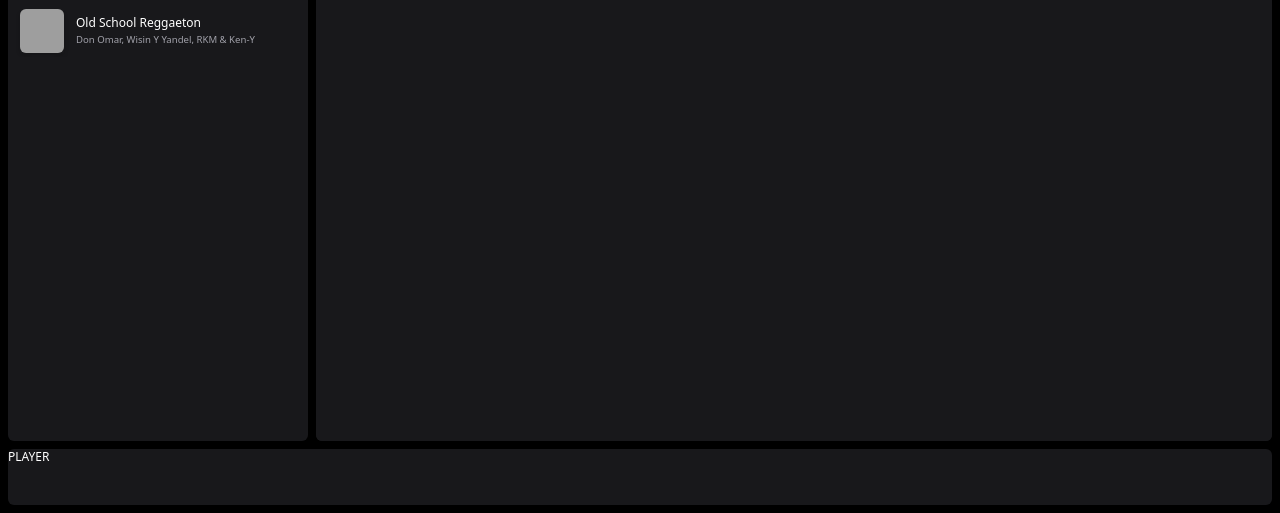
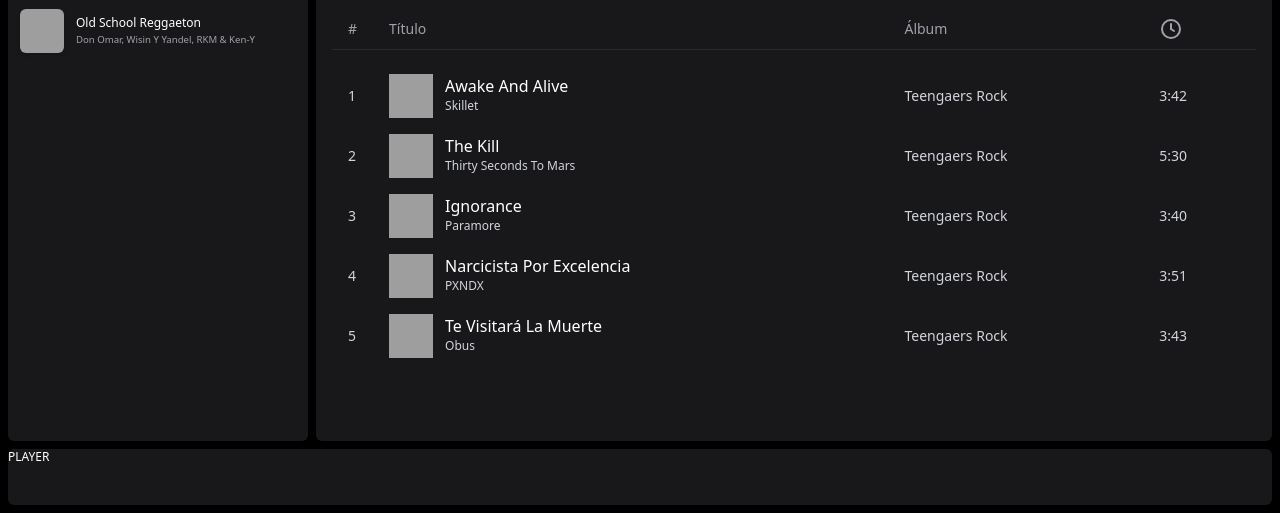
Before and after one commit to SamueLauXd/spotify-clon, an Astro site: page /playlist/1 in a window 1280 px wide. Shown: the part 287-800 px from the top of the page. Built offline with nearby package versions, Linux system fonts and the light colour scheme; Astro itself is replaced by a stand-in of ours; grey boxes are pictures that could not be loaded.

Commit message:
table added

```diff
--- /dev/null
+++ b/src/components/MusicTable.astro
@@ -0,0 +1,48 @@
+---
+import Time from "../icons/Time.astro";
+
+const { songs } = Astro.props;
+---
+
+<table class="table-auto text-left min-w-full divide-y divide-gray-500/20">
+    <thead class="">
+        <tr class="text-zinc-400 text-sm">
+            <th class="px-4 py-2 font-light">#</th>
+            <th class="px-4 py-2 font-light">Título</th>
+            <th class="px-4 py-2 font-light">Álbum</th>
+            <th class="px-4 py-2 font-light"><Time /></th>
+        </tr>
+    </thead>
+
+    <tbody>
+        <tr class="h-[16px]"></tr>
+        {
+            songs.map((song, index) => (
+                <tr class="border-spacing-0 text-gray-300 text-sm font-light hover:bg-white/10 overflow-hidden transition duration-300">
+                    <td class="px-4 py-2 rounded-tl-lg rounded-bl-lg w-5">
+                        {index + 1}
+                    </td>
+                    <td class="px-4 py-2 flex gap-3">
+                        <picture class="">
+                            <img
+                                src={song.image}
+                                alt={song.title}
+                                class="w-11 h-11"
+                            />
+                        </picture>
+                        <div class="flex flex-col">
+                            <h3 class="text-white text-base font-normal">
+                                {song.title}
+                            </h3>
+                            <span class="text-xs">{song.artists.join(", ")}</span>
+                        </div>
+                    </td>
+                    <td class="px-4 py-2">{song.album}</td>
+                    <td class="px-4 py-2 rounded-tr-lg rounded-br-lg">
+                        {song.duration}
+                    </td>
+                </tr>
+            ))
+        }
+    </tbody>
+</table>
--- /dev/null
+++ b/src/icons/Time.astro
@@ -0,0 +1 @@
+<svg  xmlns="http://www.w3.org/2000/svg"  width="24"  height="24"  viewBox="0 0 24 24"  fill="none"  stroke="currentColor"  stroke-width="2"  stroke-linecap="round"  stroke-linejoin="round"  class="icon icon-tabler icons-tabler-outline icon-tabler-clock-hour-4"><path stroke="none" d="M0 0h24v24H0z" fill="none"/><path d="M12 12m-9 0a9 9 0 1 0 18 0a9 9 0 1 0 -18 0" /><path d="M12 12l3 2" /><path d="M12 7v5" /></svg>
--- a/src/pages/playlist/[id].astro
+++ b/src/pages/playlist/[id].astro
@@ -1,6 +1,7 @@
 ---
 import NavMenu from "../../components/NavMenu.astro";
 import Layout from "../../layouts/Layout.astro";
+import MusicTable from "../../components/MusicTable.astro"
 import { playlists, songs } from "../../lib/data";
 
 const {id} = Astro.params
@@ -9,7 +10,8 @@ const selectedPlaylist = playlists.find(playlist => playlist.id === id)
 const playlistSongs = songs.filter(song => song.albumId.toString() === id)
 ---
 <Layout title=`Playlist ${selectedPlaylist.title}`>
-    <div transition:name=`playlist ${id} box` class=`flex gap-2 flex-col p-4 h-full bg-zinc-900`>
+    <div transition:name=`playlist ${id} box` class=`playlist-container flex gap-2 flex-col p-4 h-full bg-[${selectedPlaylist.color.dark}]`
+    >
         <NavMenu/>
         <header class="flex gap-8 items-center mt-6">
             <picture>
@@ -19,8 +21,11 @@ const playlistSongs = songs.filter(song => song.albumId.toString() === id)
                 <p>Playlist</p>
                 <h1 transition:name=`playlist ${id} title` class="font-bold text-7xl">{selectedPlaylist.title}</h1>
                 <p transition:name=`playlist ${id} artists` class="text-zinc-400">{selectedPlaylist.artists.join(", ")}</p>
-                <span><strong>Spotify | </strong>{playlistSongs.length + 1} Canciones</span>
+                <span><strong>Spotify | </strong>{playlistSongs.length} Canciones</span>
             </div>
         </header>
+        <section class="mt-10">
+            <MusicTable songs={playlistSongs}/>
+        </section>
     </div>
 </Layout>
```
Also changed, not shown: src/lib/data.js.
